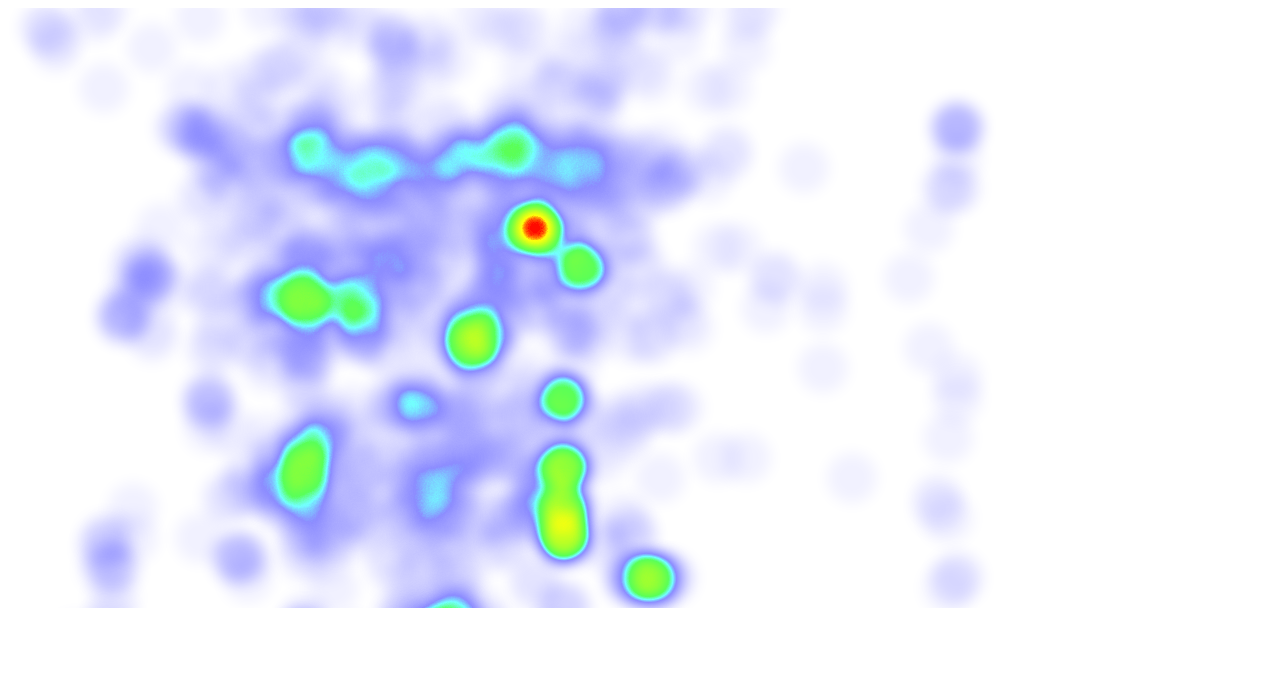
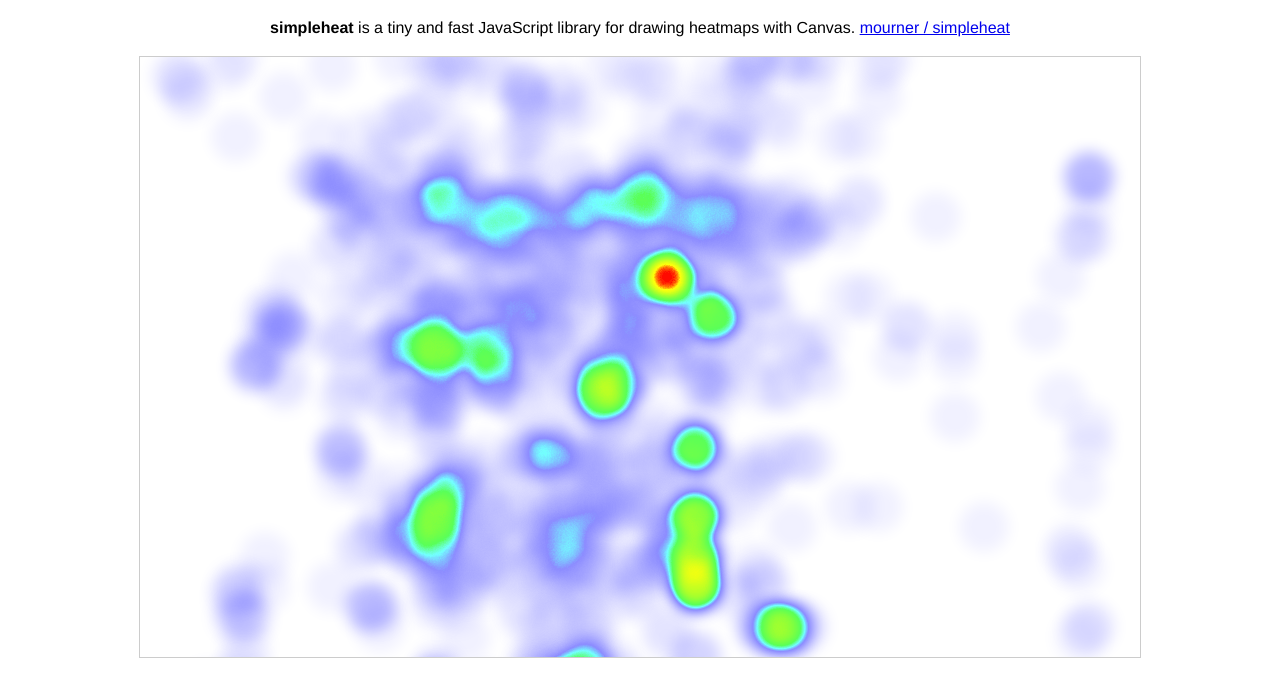
Before and after one commit to mourner/simpleheat, a website: page debug/index.html in a window 1280 px wide. Drawn offline with Linux system fonts and the light colour scheme.

Commit message:
much better demo

```diff
--- a/debug/index.html
+++ b/debug/index.html
@@ -2,9 +2,16 @@
 <html>
 <head>
 	<title>simpleheat demo</title>
+	<style>
+		body { text-align: center; font: 16px/1.5 "Helvetica Neue", Arial, sans-serif; }
+		#canvas { border: 1px solid #ccc;}
+	</style>
 </head>
 <body>
-<canvas id="canvas" width="1000" height="600"></canvas>
+<p>
+	<strong>simpleheat</strong> is a tiny and fast JavaScript library for drawing heatmaps with Canvas. <a href="https://github.com/mourner/simpleheat">mourner / simpleheat</a>
+</p>
+<canvas id="canvas" width="1000" height="600" style="border: 1px solid #ccc"></canvas>
 
 <script src="../simpleheat.js"></script>
 <script src="data-865.js"></script>
@@ -12,12 +19,15 @@
 
 var heat = simpleheat('canvas').data(data);
 
-var msg = 'draw ' + data.length + ' points';
-console.time(msg);
+console.time('draw');
+heat.draw();
+console.timeEnd('draw');
 
-heat.draw();
-
-console.timeEnd(msg);
+document.getElementById('canvas').onmousemove = function (e) {
+	console.time('draw');
+	heat.add([e.layerX, e.layerY, 1]).draw();
+	console.timeEnd('draw');
+};
 
 </script>
 </body>
```
